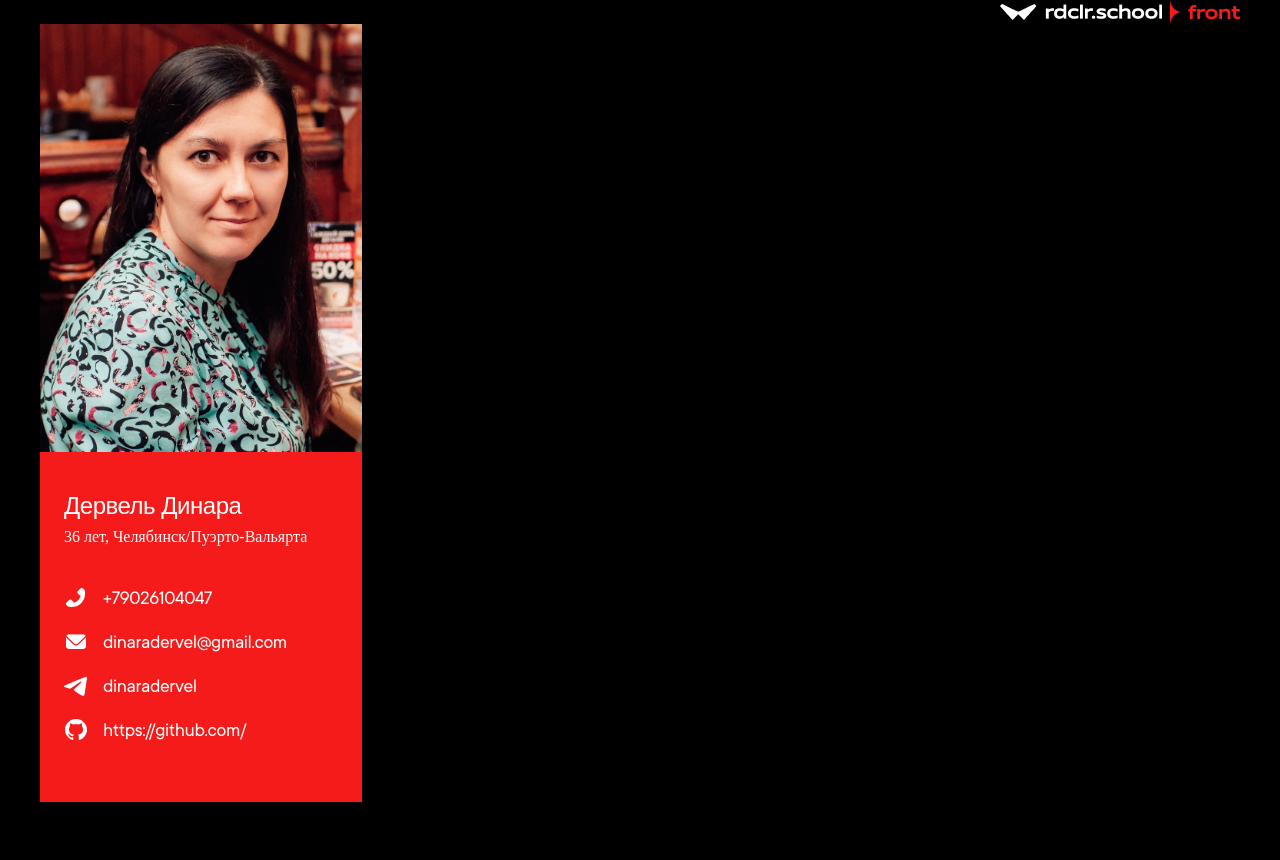
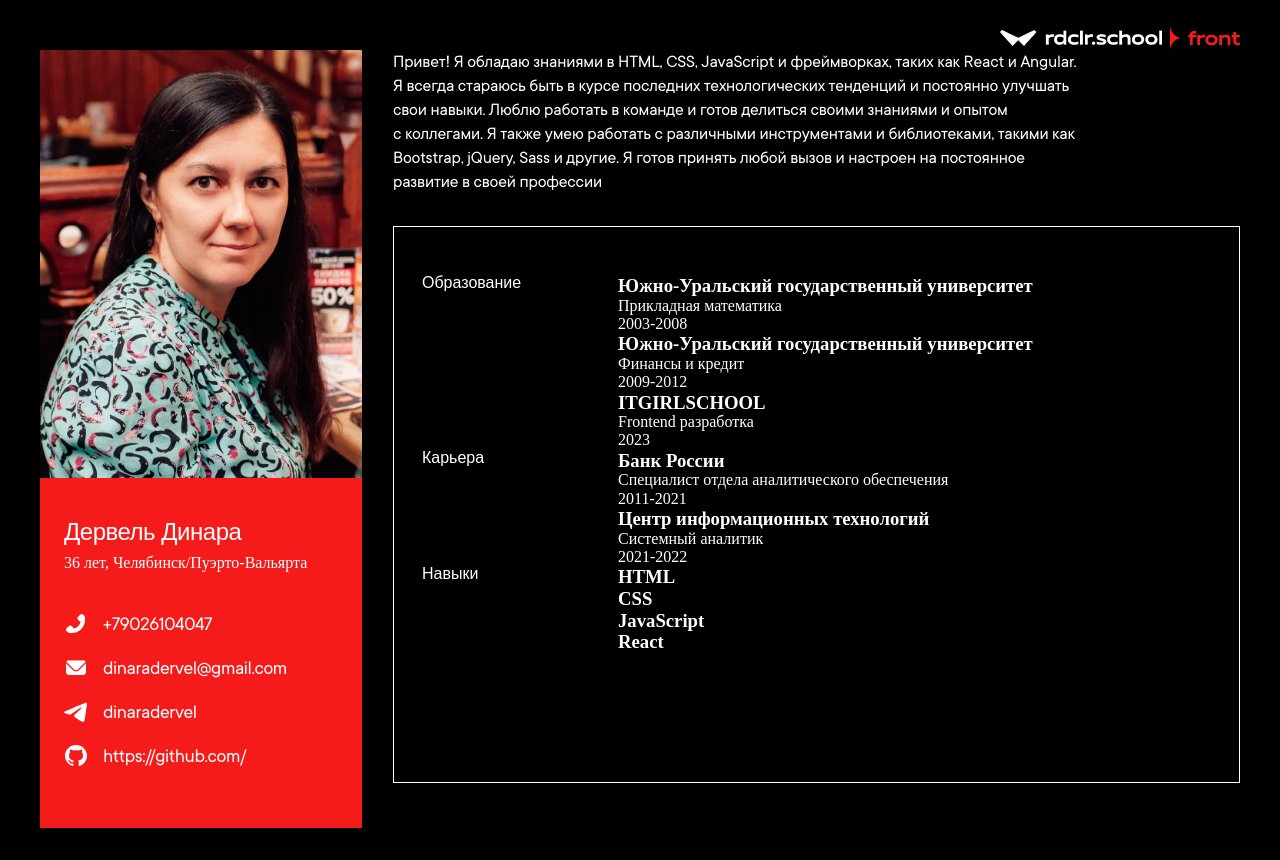
Before and after one commit to DinaraDervel/Resume, a plain HTML site: page index.html in a window 1280 px wide. Before the commit the page ends 802 px from the top, so only its background shows below. Drawn offline with Linux system fonts and the light colour scheme; a web font is replaced by a local one.

Commit message:
add main block

```diff
--- a/assets/styles/input.scss
+++ b/assets/styles/input.scss
@@ -37,14 +37,24 @@ body {
   @include container;
   display: flex;
   justify-content: flex-end;
+  &__logo {
+    padding-top: 26px;
+    max-width: 239.91px;
+    width: 100%;
+  }
 }
 .main-container {
   @include container;
+  display: flex;
+  flex-flow: row nowrap;
+  gap: 31px;
+  padding-bottom: 32px;
 }
 .aside {
   display: flex;
   flex-direction: column;
-  width: 322px;
+  max-width: 322px;
+  width: 100%;
   &__card {
     background-color: $accent;
     padding: 40px 24px;
@@ -92,4 +102,37 @@ body {
   }
 }
 .main {
+  color: $white;
+  width: 100%;
+
+  &__hello {
+    max-width: 690px;
+    padding-bottom: 32px;
+    font-family: "TT Commons", Sans-serif;
+    font-style: normal;
+    font-weight: 400;
+    font-size: 18px;
+    line-height: 24px;
+    letter-spacing: -0.01em;
+  }
+  &__resume-container {
+    border: 1px solid $white;
+    width: 100%;
+  }
+  &__resume {
+    padding: 48px 50px 129px 28px;
+  }
+  &__item {
+    display: flex;
+    flex-flow: row wrap;
+    gap: 72px;
+  }
+  &__title {
+    flex-basis: 124px;
+    font-family: "Philosopher", Sans-serif;
+    font-style: normal;
+    font-weight: 400;
+    font-size: 16px;
+    line-height: 100%;
+  }
 }
--- a/assets/styles/style.css
+++ b/assets/styles/style.css
@@ -52,17 +52,27 @@ body {
   display: flex;
   justify-content: flex-end;
 }
+.header__logo {
+  padding-top: 26px;
+  max-width: 239.91px;
+  width: 100%;
+}
 
 .main-container {
   margin: 0 auto;
   max-width: 1440px;
   padding: 0 40px;
+  display: flex;
+  flex-flow: row nowrap;
+  gap: 31px;
+  padding-bottom: 32px;
 }
 
 .aside {
   display: flex;
   flex-direction: column;
-  width: 322px;
+  max-width: 322px;
+  width: 100%;
 }
 .aside__card {
   background-color: #f51b1b;
@@ -107,3 +117,38 @@ body {
   letter-spacing: -0.02em;
   color: #ffffff;
 }
+
+.main {
+  color: #ffffff;
+  width: 100%;
+}
+.main__hello {
+  max-width: 690px;
+  padding-bottom: 32px;
+  font-family: "TT Commons", Sans-serif;
+  font-style: normal;
+  font-weight: 400;
+  font-size: 18px;
+  line-height: 24px;
+  letter-spacing: -0.01em;
+}
+.main__resume-container {
+  border: 1px solid #ffffff;
+  width: 100%;
+}
+.main__resume {
+  padding: 48px 50px 129px 28px;
+}
+.main__item {
+  display: flex;
+  flex-flow: row wrap;
+  gap: 72px;
+}
+.main__title {
+  flex-basis: 124px;
+  font-family: "Philosopher", Sans-serif;
+  font-style: normal;
+  font-weight: 400;
+  font-size: 16px;
+  line-height: 100%;
+}
--- a/index.html
+++ b/index.html
@@ -14,7 +14,7 @@
   </head>
   <body>
     <header class="header">
-      <img src="./assets/images/Logo.png" alt="logo" class="logo" />
+      <img src="./assets/images/Logo.png" alt="logo" class="header__logo" />
     </header>
     <div class="main-container">
       <aside class="aside">
@@ -115,7 +115,66 @@
           </nav>
         </div>
       </aside>
-      <main class="main"></main>
+      <main class="main">
+        <p class="main__hello">
+          Привет! Я обладаю знаниями в HTML, CSS, JavaScript и фреймворках,
+          таких как React и Angular. Я всегда стараюсь быть в курсе последних
+          технологических тенденций и постоянно улучшать свои навыки. Люблю
+          работать в команде и готов делиться своими знаниями и опытом
+          с коллегами. Я также умею работать с различными инструментами
+          и библиотеками, такими как Bootstrap, jQuery, Sass и другие. Я готов
+          принять любой вызов и настроен на постоянное развитие в своей
+          профессии
+        </p>
+        <div class="main__resume-container">
+          <div class="main__resume">
+            <section class="main__item">
+              <h2 class="main__title">Образование</h2>
+              <div>
+                <article>
+                  <h3>Южно-Уральский государственный университет</h3>
+                  <p>Прикладная математика</p>
+                  <p>2003-2008</p>
+                </article>
+                <article>
+                  <h3>Южно-Уральский государственный университет</h3>
+                  <p>Финансы и кредит</p>
+                  <p>2009-2012</p>
+                </article>
+                <article>
+                  <h3>ITGIRLSCHOOL</h3>
+                  <p>Frontend разработка</p>
+                  <p>2023</p>
+                </article>
+              </div>
+            </section>
+            <section class="main__item">
+              <h2 class="main__title">Карьера</h2>
+              <div>
+                <article>
+                  <h3>Банк России</h3>
+                  <p>Специалист отдела аналитического обеспечения</p>
+                  <p>2011-2021</p>
+                </article>
+                <article>
+                  <h3>Центр информационных технологий</h3>
+                  <p>Системный аналитик</p>
+                  <p>2021-2022</p>
+                </article>
+              </div>
+            </section>
+            <section class="main__item">
+              <h2 class="main__title">Навыки</h2>
+              <div class="main__skills">
+                <h3>HTML</h3>
+                <h3>CSS</h3>
+                <h3>JavaScript</h3>
+                <h3>React</h3>
+              </div>
+            </section>
+          </div>
+        </div>
+      </main>
     </div>
   </body>
 </html>
```
